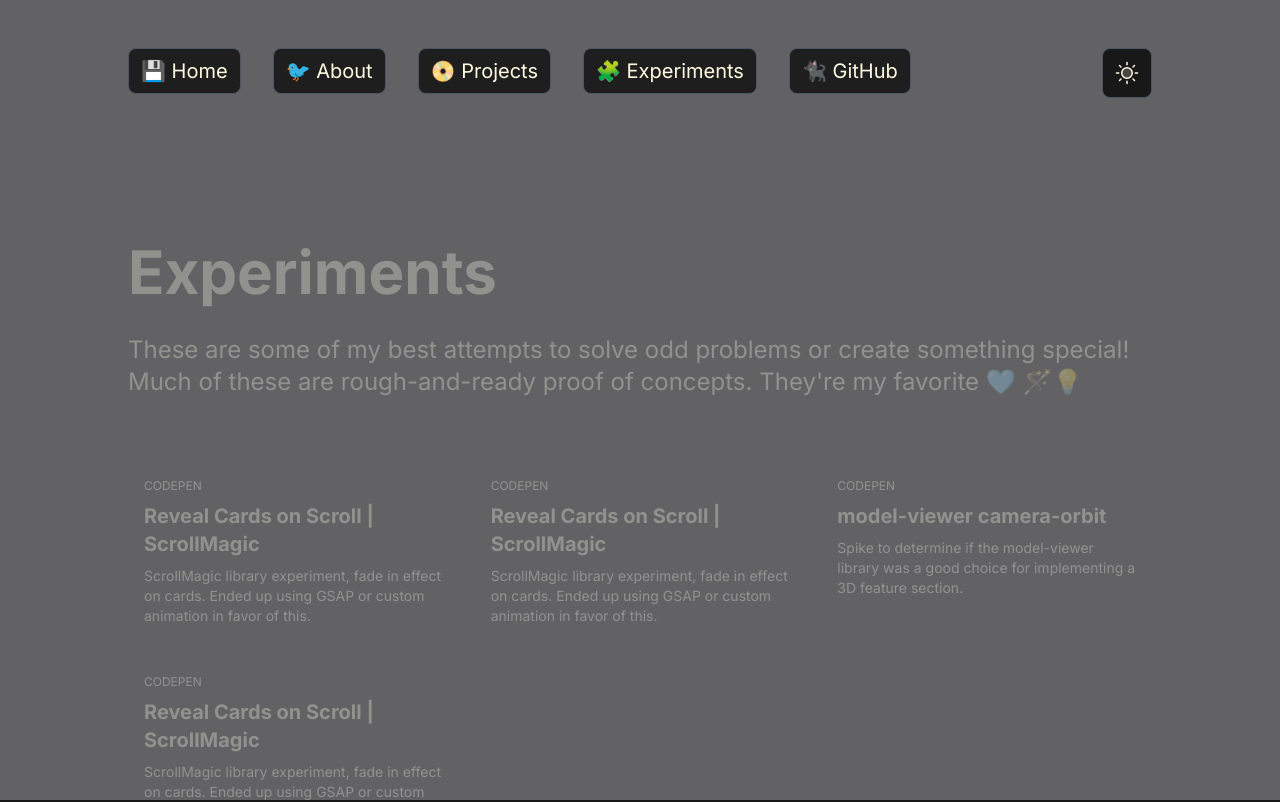
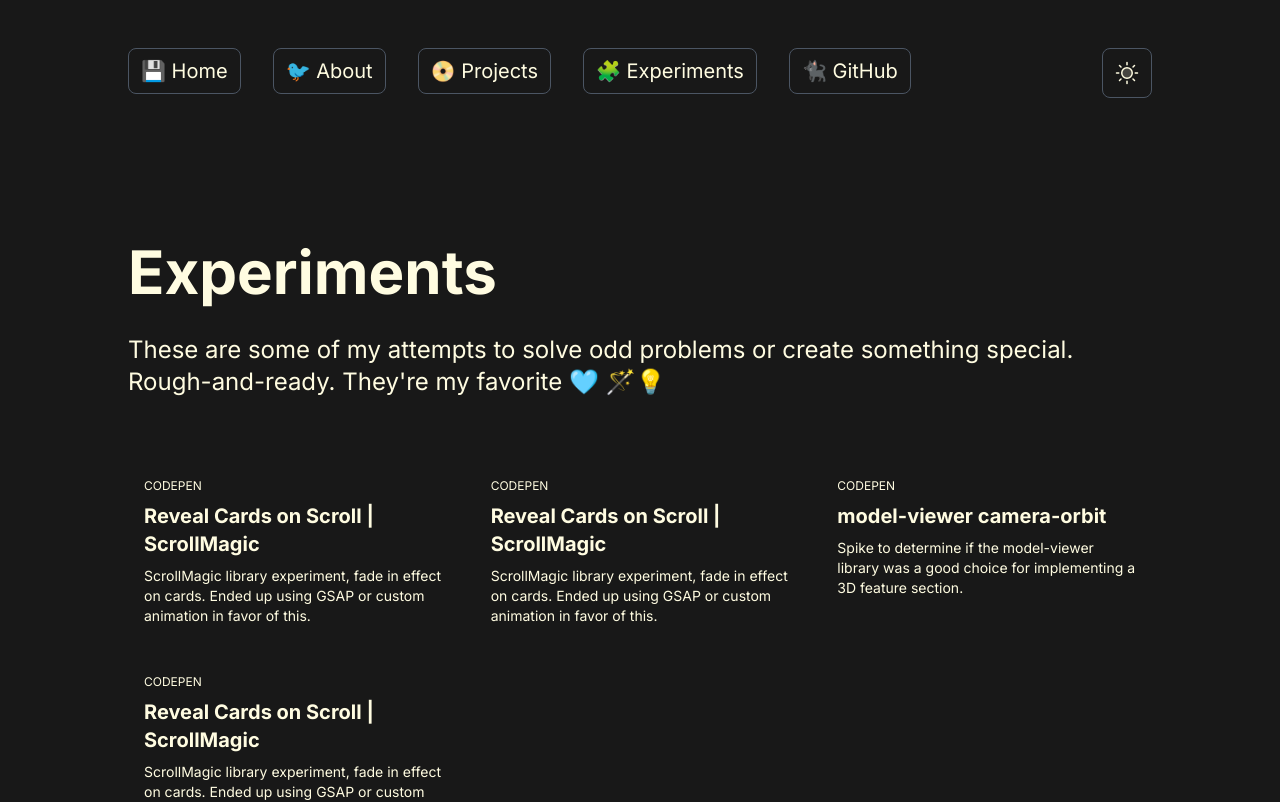
Before and after one commit to sidneyhopkins/nextjs-portfolio, a Next.js app: page /experiments in a window 1280 px wide. Shown: the top 802 px of the page. Built offline with nearby package versions, Linux system fonts and the light colour scheme.

Commit message:
revert gsap nav

```diff
--- a/app/components/Header.jsx
+++ b/app/components/Header.jsx
@@ -1,46 +1,22 @@
 "use client";
-import { Hamburger, MoonStars, Sun, X } from "@phosphor-icons/react";
-import clsx from "clsx";
+import { MoonStars, Sun } from "@phosphor-icons/react";
 import Link from "next/link";
 import React, { useState, useEffect } from "react";
-import { gsap } from "gsap";
 
 export default function Nav() {
   const [theme, setTheme] = useState("dark");
-  const [openMobile, setOpenMobile] = useState(false);
-  const [isMobile, setIsMobile] = useState(false);
-  const body = document.querySelector('body');
 
   useEffect(() => {
     const savedTheme = localStorage.getItem("theme");
     if (savedTheme) {
       document.documentElement.classList.add(savedTheme);
       setTheme(savedTheme);
+
     } else {
       const prefersDark = window.matchMedia("(prefers-color-scheme: dark)").matches;
       const initialTheme = prefersDark ? "dark" : "light";
       document.documentElement.classList.add(initialTheme);
       setTheme(initialTheme);
-    }
-
-    // Set isMobile based on initial load
-    setIsMobile(window.innerWidth <= 639);
-    // Update isMobile state on resize
-    const handleResize = () => {
-      setIsMobile(window.innerWidth <= 639);
-    };
-    const handleOverlayClick = (e) => {
-      if (openMobile && e.target.classList.contains('body.overlay')) {
-        setOpenMobile(false);
-        console.log('test')
-      }
-    }
-
-    body.addEventListener('click', handleOverlayClick)
-    window.addEventListener("resize", handleResize);
-    return () => {
-      window.removeEventListener("resize", handleResize);
-      body.removeEventListener('click', handleOverlayClick)
     }
   }, []);
 
@@ -59,123 +35,33 @@ export default function Nav() {
     { href: "https://github.com", label: "🐈‍⬛ GitHub" },
   ];
 
-  useEffect(() => {
-    animateNav(openMobile);
-    body.classList.toggle('overlay');
-  }, [openMobile]);
-
-  const animateNav = (isOpen) => {
-    const animationDistance = -400;
-    console.log(isOpen)
-
-    const tl = gsap.timeline();
-    const mm = gsap.matchMedia();
-
-    mm.add("(max-width: 639px) and (prefers-reduced-motion: no-preference)", () => {
-
-      tl
-      .fromTo(".nav__hamburger",
-        {
-          y: isOpen? 0 : animationDistance,
-          x: isOpen ? 0 : 0,
-        },
-        {
-          y: isOpen? 0 : 0,
-          x: isOpen ? animationDistance : 0,
-          ease: isOpen ? "back.in(1.7)" : 'back.out(1.7)',
-          duration: 0.4,
-        }
-      )
-      .fromTo(
-        ".nav__links",
-        {
-          y: isOpen? animationDistance : 0,
-          x: isOpen ? 0 : 0,
-        },
-        {
-          y: isOpen? 0 : 0,
-          x: isOpen ? 0 : animationDistance,
-          ease: "back.out(1.7)",
-          duration: 0.4,
-          stagger: 0.1,
-        },
-        isOpen ? "0.4" : "0"
-      )
-    })
-
-    mm.add("(min-width: 640px) and (prefers-reduced-motion: no-preference)", () => {
-      gsap.to(
-        ".nav__links",
-        {
-          y: 0,
-          ease: "back.out(1.7)",
-          duration: 0.7,
-          stagger: 0.1,
-        }
-      );
-    })
-  };
-
-
-
-  const themeIcon = theme === "dark" ? <MoonStars width={24} height={24} weight="duotone" /> : <Sun width={24} height={24} weight="duotone" />;
+  const moonSvg = <MoonStars width={24} height={24} weight="duotone" />;
+  const sunSvg = <Sun width={24} height={24} weight="duotone" />;
 
   return (
-    <header className="bg-light dark:bg-dark dark:text-light text-base md:text-xl px-4 md:px-8 py-4 md:py-12 relative">
-      <Link href="#main" className="block absolute focus:translate-y-0 z-20 dark:bg-dark bg-light hover:bg-pink-200 dark:hover:bg-pink-950 font-bold px-3 py-2 rounded-md border-2 border-pink-900 -translate-y-20 top-0 left-1/2 -translate-x-1/2 text-center">Skip to Main</Link>
-      <div className="max-w-5xl mx-auto flex items-stretch justify-end sm:justify-between gap-2 md:gap-4 relative">
-        <nav className="z-10 flex items-stretch justify-between fixed top-0 left-0 sm:relative w-full px-4 pt-4 sm:p-0">
-          <button
-            tabIndex={isMobile && openMobile ? -1 : 0}
-            onClick={() => setOpenMobile(true)}
-            className={clsx(
-              "nav__hamburger absolute top-0 left-0 ml-4 mt-4 sm:hidden bg-light self-start dark:bg-dark hover:border-gray-500 border border-gray-600 rounded-lg p-3 flex items-center"
-
-            )}
-            aria-label="Toggle mobile menu"
-          >
-            <Hamburger width={24} height={24}  />
-          </button>
-
-          <ul className="nav__ul flex flex-col sm:flex-row flex-wrap items-stretch justify-start gap-2 md:gap-x-8 md:gap-y-4">
+    <header className="bg-light dark:bg-dark dark:text-light text-base md:text-xl px-3 md:px-8 py-3 md:py-12">
+      <div className="max-w-5xl mx-auto flex items-stretch justify-between gap-2 md:gap-4">
+        <nav className="flex items-center h-full">
+          <ul className="flex flex-col sm:flex-row flex-wrap items-stretch justify-start gap-1 sm:gap-2 md:gap-x-8 md:gap-y-4">
             {navLinks.map((link) => (
               <li key={link.href}>
                 <Link
-                  tabIndex={isMobile && !openMobile ? -1 : 0}
-                  className="nav__links dark:bg-dark/90 bg-light/90 -translate-y-96 sm:translate-y-0 px-3 py-2 rounded-lg border-gray-600 border flex items-center whitespace-nowrap hover:border-gray-500"
+                  className="px-2 py-1 sm:px-3 sm:py-2 rounded-lg border-gray-600 border flex items-center whitespace-nowrap"
                   href={link.href}
-                  onClick={() => setOpenMobile(false)}
                 >
                   {link.label}
                 </Link>
               </li>
             ))}
-            {
-              <li>
-                <button
-                  tabIndex={isMobile && !openMobile ? -1 : 0}
-                  onClick={() => setOpenMobile(false)}
-                  className={clsx(
-                    "nav__close nav__links sm:hidden bg-light self-start dark:bg-dark hover:border-gray-500 border border-gray-600 rounded-full p-2 flex items-center",
-                    {'hidden' : !openMobile}
-                  )}
-                  aria-label="Toggle mobile menu"
-                >
-                  <X width={12} height={12} />
-                </button>
-              </li>
-            }
           </ul>
-
-          <button
-            onClick={toggleDarkMode}
-            className="bg-light self-start sm:relative dark:bg-dark hover:border-gray-500 border border-gray-600 rounded-lg p-3 flex items-center"
-            aria-label="Toggle dark mode"
-          >
-            {themeIcon}
-          </button>
         </nav>
-
+        <button
+          onClick={toggleDarkMode}
+          className="bg-light self-start dark:bg-dark hover:border-gray-500 border border-gray-600 rounded-lg p-3 flex items-center"
+          aria-label="Toggle dark mode"
+        >
+          {theme === "dark" ? moonSvg : sunSvg}
+        </button>
       </div>
     </header>
   );
--- a/app/dnd-spells/page.jsx
+++ b/app/dnd-spells/page.jsx
@@ -70,7 +70,7 @@ export default function DndSpells() {
   }, [spells]);
 
   return (
-    <section className="mx-auto max-w-5xl py-8 md:py-0">
+    <section className="mx-auto max-w-5xl">
       {loading ? (
         <span className="loading">Loading...</span>
       ) : (
--- a/app/experiments/page.tsx
+++ b/app/experiments/page.tsx
@@ -11,7 +11,7 @@ const experiments: ExperimentData[] = [
   {
     title: "Reveal Cards on Scroll | ScrollMagic",
     source: "Codepen",
-    url: 'https://codepen.io/sidneyhopkins/pen/bGxeWYz',
+    url: "https://codepen.io/sidneyhopkins/pen/bGxeWYz",
     desc: [
       "ScrollMagic library experiment, fade in effect on cards. Ended up using GSAP or custom animation in favor of this.",
     ],
@@ -19,7 +19,7 @@ const experiments: ExperimentData[] = [
   {
     title: "Reveal Cards on Scroll | ScrollMagic",
     source: "Codepen",
-    url: 'https://codepen.io/sidneyhopkins/pen/bGxeWYz',
+    url: "https://codepen.io/sidneyhopkins/pen/bGxeWYz",
     desc: [
       "ScrollMagic library experiment, fade in effect on cards. Ended up using GSAP or custom animation in favor of this.",
     ],
@@ -27,7 +27,7 @@ const experiments: ExperimentData[] = [
   {
     title: "model-viewer camera-orbit",
     source: "Codepen",
-    url: 'https://codepen.io/sidneyhopkins/pen/BaORoKw',
+    url: "https://codepen.io/sidneyhopkins/pen/BaORoKw",
     desc: [
       "Spike to determine if the model-viewer library was a good choice for implementing a 3D feature section.",
     ],
@@ -35,7 +35,7 @@ const experiments: ExperimentData[] = [
   {
     title: "Reveal Cards on Scroll | ScrollMagic",
     source: "Codepen",
-    url: 'https://codepen.io/sidneyhopkins/pen/bGxeWYz',
+    url: "https://codepen.io/sidneyhopkins/pen/bGxeWYz",
     desc: [
       "ScrollMagic library experiment, fade in effect on cards. Ended up using GSAP or custom animation in favor of this.",
     ],
@@ -49,13 +49,12 @@ export default function Experiments() {
         Experiments
       </h2>
       <p className="pb-16">
-        These are some of my best attempts to solve odd problems or create
-        something special! Much of these are rough-and-ready proof of concepts.
-        They're my favorite 🩵 🪄💡
+        These are some of my attempts to solve odd problems or create something
+        special. Rough-and-ready. They're my favorite 🩵 🪄💡
       </p>
 
       <ul className="grid fluid-grid gap-4">
-      {experiments.map((item) => (
+        {experiments.map(item => (
           <ExperimentItem
             key={item.title}
             title={item.title}
```
Lines whose indentation alone changed are shown as unchanged.
